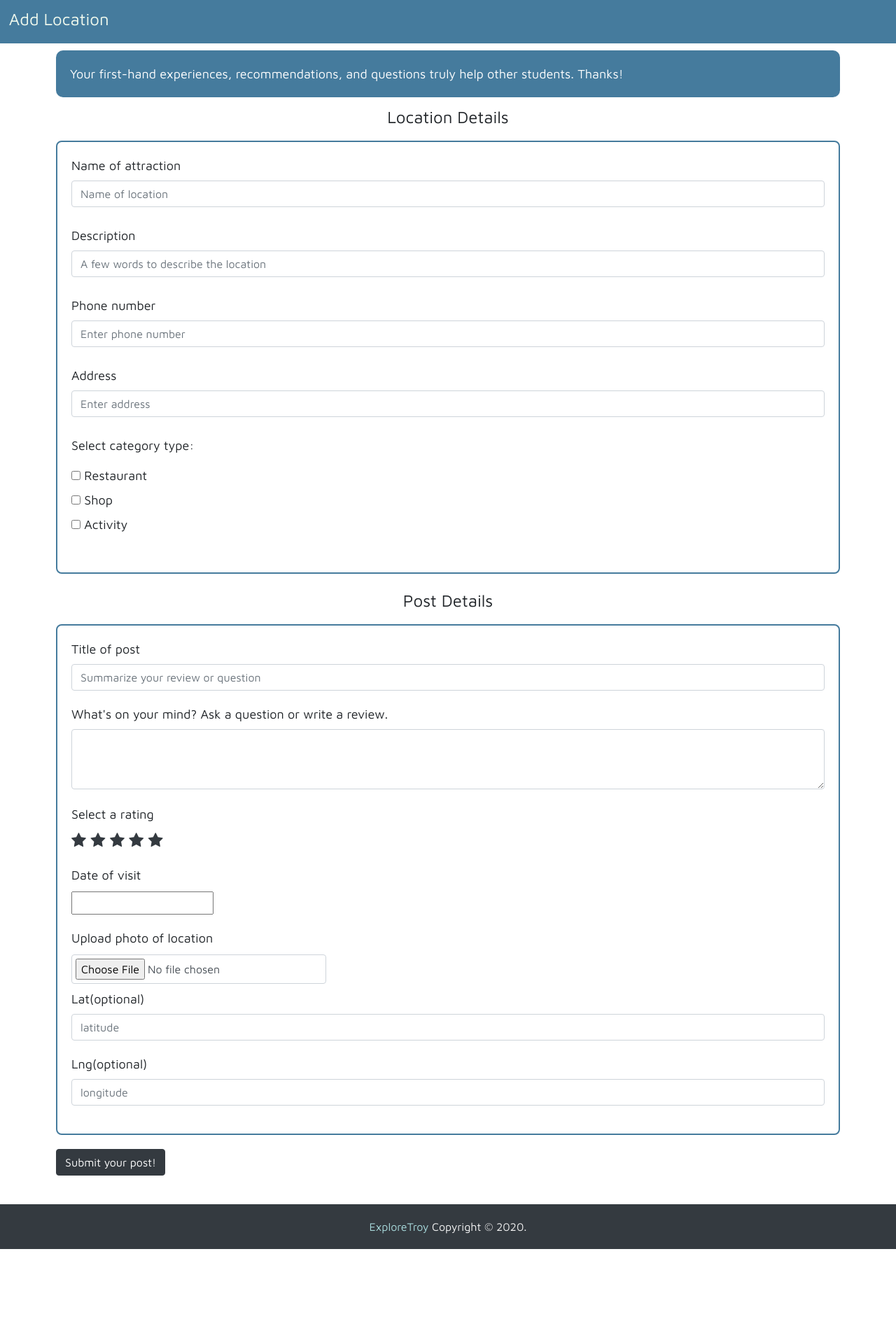
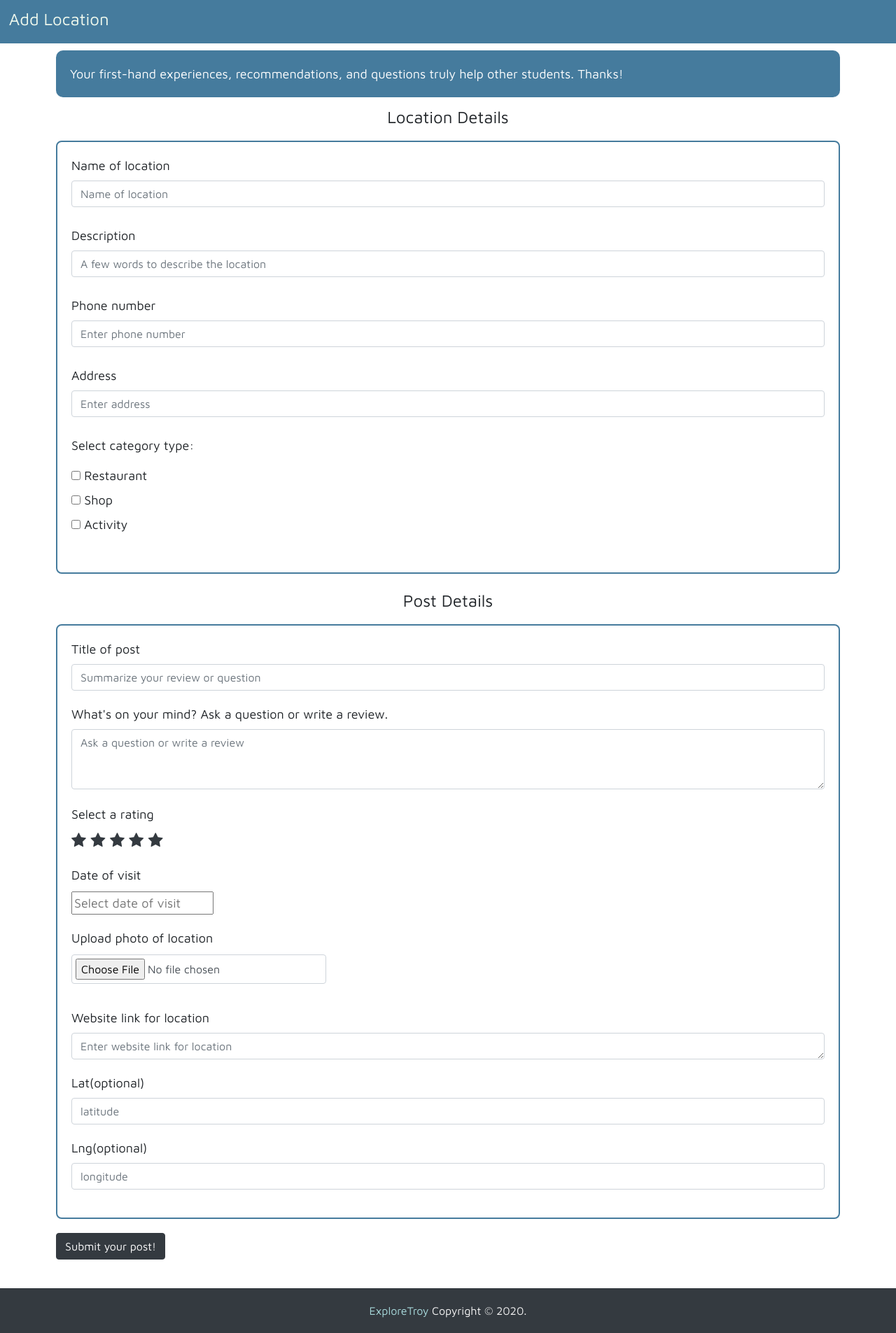
Before and after one commit to ExploreTroy-WebSys/ExploreTroy, a PHP site: page /addpost.php in a window 1280 px wide. Shown: the part 76-1981 px from the top of the page at 70% size. Before the commit the page ends 1861 px from the top, so only its background shows below. Run offline with PHP 8.4, Linux system fonts and the light colour scheme; a user stored in the database is signed in; data comes from the database, SQL or seed files in the repository; data that the repository does not hold is empty; some libraries are stand-ins or nearby versions.

Commit message:
Added Links and Updated Form Page

```diff
--- a/addpost.php
+++ b/addpost.php
@@ -38,7 +38,7 @@
          <section class="section-border">
 
          <section class="text">
-          <label for="exampleFormControlInput1">Name of attraction</label>
+          <label for="exampleFormControlInput1">Name of location</label>
           <input type="text" class="form-control" id="exampleFormControlInput1" name="name" placeholder="Name of location" required> <br>
         </section>
 
@@ -214,7 +214,7 @@
           <section class="form-group1">
           <section class="text post-section">
             <label for="exampleFormControlTextarea1">What's on your mind? Ask a question or write a review. </label>
-            <textarea class="form-control" id="exampleFormControlTextarea1" name="review_body" rows="3" required></textarea>
+            <textarea class="form-control" id="exampleFormControlTextarea1" name="review_body" rows="3" placeholder="Ask a question or write a review" required></textarea>
             </section>
           </section>
 
@@ -279,7 +279,7 @@
           } );
           </script>
           <p class="date-label">Date of visit</p>
-          <input type="text" name="date" id="datepicker">
+          <input type="text" name="date" id="datepicker" placeholder="Select date of visit">
         </section>
 
 
@@ -289,7 +289,6 @@
             $idquery = json_decode($idquery,true)[0]['MAX(id)'];
 
             $idquery = intval($idquery) + 1;
-            // echo $idquery;
 
           ?>
 
@@ -301,6 +300,13 @@
               <input type="file" name="fileToUpload" id="fileToUpload" class="form-control mb-2">
               <input type="hidden" name="id" value="<?php echo $idquery; ?>">
           </fieldset>
+          </section>
+          <br>
+          <section class="form-group1">
+          <section class="text post-section">
+            <label for="exampleFormControlTextarea1">Website link for location </label>
+            <textarea class="form-control" id="exampleFormControlTextarea1" name="review_body" rows="1" placeholder="Enter website link for location" required></textarea>
+            </section>
           </section>
 
           <section class="text post-section">
--- a/backend/database/database-creation.sql
+++ b/backend/database/database-creation.sql
@@ -46,6 +46,7 @@ CREATE TABLE IF NOT EXISTS `attractions` (
     `phone` VARCHAR(20) NOT NULL,
     `avg_rating` FLOAT(2) NOT NULL DEFAULT 0.0,
     `address` VARCHAR(100) NOT NULL,
+    `link` VARCHAR(300) NOT NULL,
     `attractionPictureLocation` VARCHAR(255) DEFAULT NULL,
     `lat` FLOAT,
     `lng` FLOAT,
--- a/listing.php
+++ b/listing.php
@@ -111,6 +111,7 @@
                     echo '<span class="avg-rating hiddentile">' . $attr_info['avg_rating'] . '</span>';
 
                     echo '<div>' . $attr_info['description'] . '</div>';
+                    echo "<p><a href='".$attr_info['link']."' target='_blank'>Link</a>"."</p>";
 
                 ?>
             </div>
```
